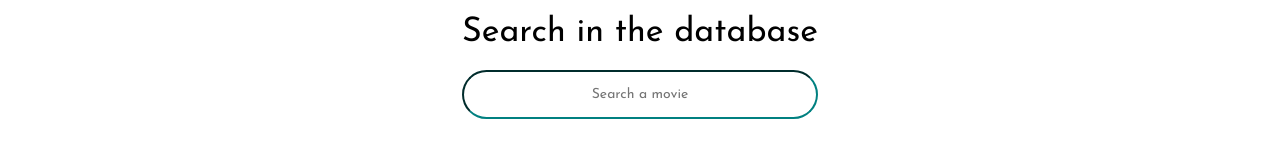
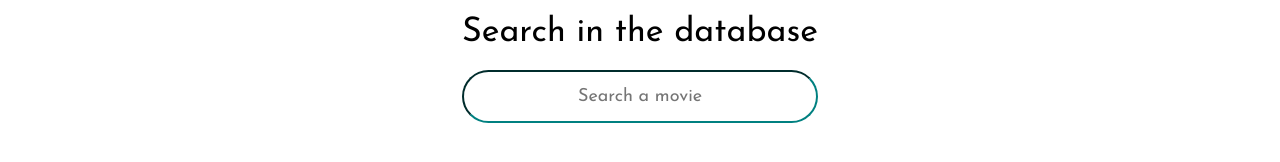
Before and after one commit to DownTheMatrix/movie-time, a React (Create React App) app: page / in a window 1280 px wide. Shown: the part 178-340 px from the top of the page. Built offline with nearby package versions, Linux system fonts and the light colour scheme.

Commit message:
Increase input field font size

```diff
--- a/src/Search.css
+++ b/src/Search.css
@@ -37,10 +37,16 @@
     .Search-form label {
         font-size: 3rem;
     }
+    .Search-form input {
+        font-size: 1.6rem;
+    }
 }
 
 @media (min-width: 960px) {
     .Search-form label {
         font-size: 3.4rem;
     }
+    .Search-form input {
+        font-size: 1.8rem;
+    }
 }
```
